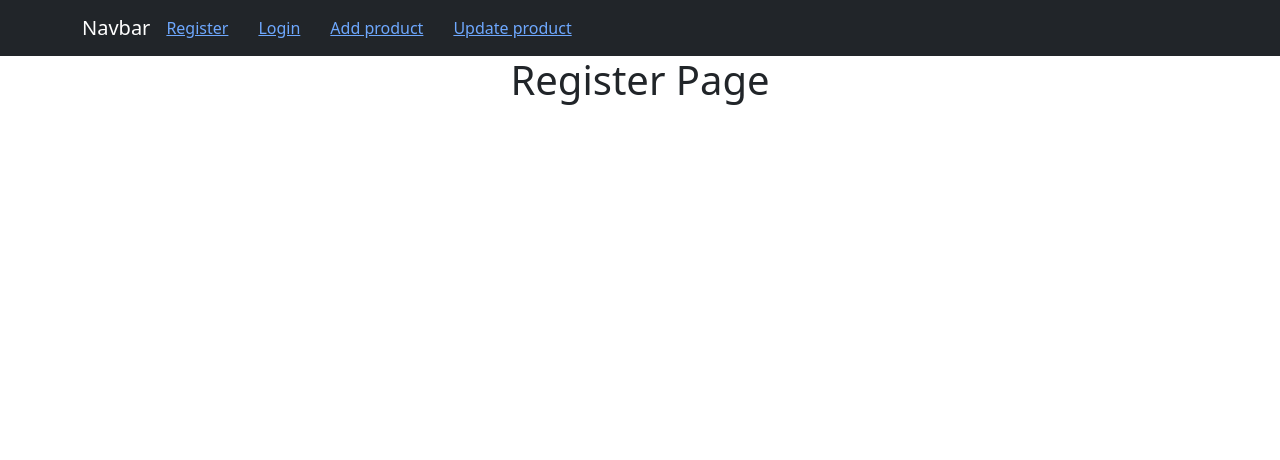
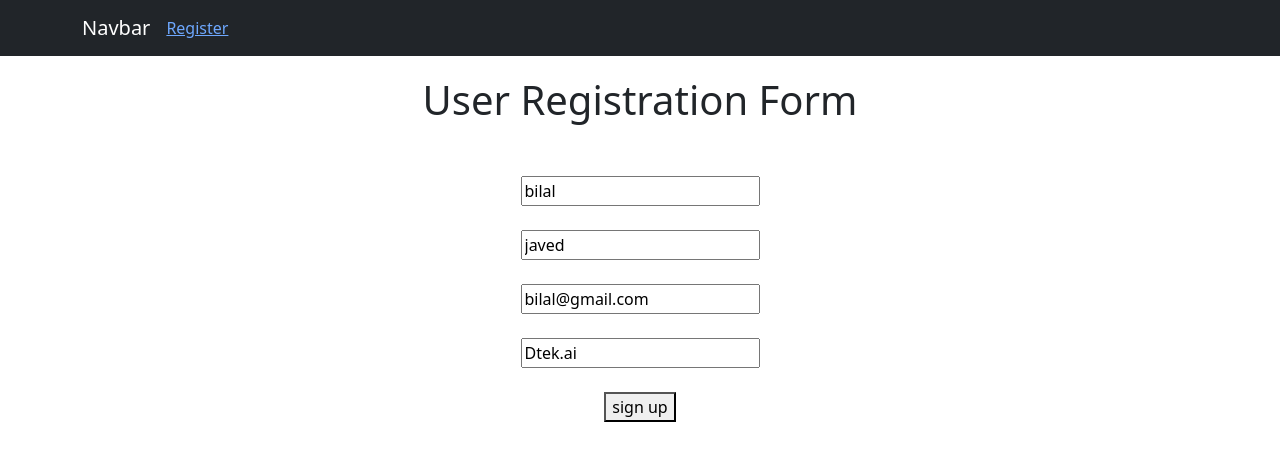
Before and after one commit to bilaljaved786/Ecommerce-Dashboard, a React (Create React App) app: page /Register in a window 1280 px wide. Shown: the top 460 px of the page. Built offline with nearby package versions, Linux system fonts and the light colour scheme.

Commit message:
setup routing and test complete flow

```diff
--- a/src/App.css
+++ b/src/App.css
@@ -9,6 +9,10 @@
 
 .nav_bar_wrapper a{
   padding-right: 30px;
+}
+
+.register-form-padding{
+  padding: 20px;
 }
 
 @media (prefers-reduced-motion: no-preference) {
--- a/src/App.js
+++ b/src/App.js
@@ -1,21 +1,22 @@
-import './App.css';
-import Header from './Components/Header';
 import { BrowserRouter, Route, Routes } from 'react-router-dom';
 import AddProduct from './Components/AddProduct';
 import UpdateProducts from './Components/UpdateProducts';
 import Register from './Components/Register';
 import Login from './Components/Login';
+import Home from './Components/Home';
+import Protected from './Components/Protected';
+import './App.css';
 
 function App() {
   return (
     <div className="App">
       <BrowserRouter>
-        <Header />
         <Routes>
-          <Route path="/Login" element={<Login />}></Route>
+          <Route path="/Home" element={<Protected cmp={Home} />}></Route>
+          <Route path="/Login"  element={<Protected cmp={Login} />}></Route>
           <Route path="/Register" element={<Register />}></Route>
-          <Route path="/Add_product" element={<AddProduct />}></Route>
-          <Route path="/update_product" element={<UpdateProducts />}></Route>
+          <Route path="/Add_product" element={<Protected cmp={AddProduct} />}></Route>
+          <Route path="/update_product" element={<Protected cmp={UpdateProducts} />}></Route>
         </Routes>
       </BrowserRouter>
     </div>
--- a/src/Components/AddProduct.js
+++ b/src/Components/AddProduct.js
@@ -1,6 +1,9 @@
+import Header from "./Header";
+
 function AddProduct() {
     return (
         <div>
+            <Header />
             <h1>Add product page</h1>
         </div>
     )
--- a/src/Components/Header.js
+++ b/src/Components/Header.js
@@ -1,18 +1,51 @@
-import { Navbar, Nav, Container } from "react-bootstrap";
+import { Navbar, Nav, Container, NavDropdown } from "react-bootstrap";
 import { Link } from "react-router-dom";
+import { useNavigate } from "react-router-dom";
 import '../App.css';
 
 function Header() {
+
+    // parse the stringfied user data
+    let user = JSON.parse(localStorage.getItem("login"));
+    let navigate = useNavigate();
+
+    // logout handler
+    function logoutUserHandle() {
+        localStorage.clear();
+        navigate("/Register");
+    }
+
     return (
         <Navbar bg="dark" data-bs-theme="dark">
             <Container>
-                <Navbar.Brand href="#home">Navbar</Navbar.Brand>
+                <Navbar.Brand onClick={() => navigate("/Home")}>Navbar</Navbar.Brand>
                 <Nav className="me-auto nav_bar_wrapper">
-                    <Link to={"/Register"}>Register</Link>
-                    <Link to={"/Login"}>Login</Link>
-                    <Link to={"/Add_product"}>Add product</Link>
-                    <Link to={"/update_product"}>Update product</Link>
+                    {
+                        localStorage.getItem("login") ?
+                            <>
+                                <Link to={"/Add_product"}>Add product</Link>
+                                <Link to={"/update_product"}>Update product</Link>
+                            </>
+                            :
+                            <>
+                                <Link to={"/Register"}>Register</Link>
+                                {
+                                    localStorage.getItem("Register")? <Link to={"/Login"}>Login</Link>: null
+                                }
+                            </>
+                    }
                 </Nav>
+                {
+                    // if login then show the login user otherwise null
+                    localStorage.getItem("login") ?
+                        <Nav>
+                            <NavDropdown title={user.First}>
+                                <NavDropdown.Item>Profile</NavDropdown.Item>
+                                <NavDropdown.Item onClick={logoutUserHandle}>Logout</NavDropdown.Item>
+                            </NavDropdown>
+                        </Nav>
+                        : null
+                }
             </Container>
         </Navbar>
     )
--- /dev/null
+++ b/src/Components/Home.js
@@ -0,0 +1,19 @@
+import Header from "./Header";
+import { useNavigate } from "react-router-dom";
+
+function Home() {
+    let navigate = useNavigate();
+
+    let login =  localStorage.getItem("login");
+    if (login == null) {
+        navigate("/Login")
+    }
+    return (
+            <>
+                <Header />
+                <h1>Dashboard page</h1>
+            </>
+    )
+}
+
+export default Home;
--- a/src/Components/Login.js
+++ b/src/Components/Login.js
@@ -1,7 +1,36 @@
+import Header from "./Header";
+import '../App.css';
+import { useState } from 'react';
+import { useNavigate } from 'react-router-dom';
+
 function Login() {
+
+    let [username, setUserName] = useState(null);
+    let [password, setPassword] = useState(null);
+    let navigate = useNavigate();
+
+    function submitHandler(event) {
+        event.preventDefault();
+
+        console.log("username and password", { username, password })
+        localStorage.setItem("login", JSON.stringify({ username, password }));
+        navigate("/Home");
+    }
+
     return (
-        <div>
+        <div className="App">
+            <Header />
             <h1>login page</h1>
+            <form onSubmit={(e) => submitHandler(e)}>
+
+                <input type="text" value={username} placeholder="user name"
+                    onChange={(e)=>setUserName(e.target.value)} /><br /><br />
+
+                <input type="text" value={password} placeholder="password"
+                    onChange={(e)=>setPassword(e.target.value)} /><br /><br />
+
+                <button type="submit">login user</button>
+            </form>
         </div>
     )
 }
--- /dev/null
+++ b/src/Components/Protected.js
@@ -0,0 +1,34 @@
+import { useEffect } from "react";
+import { useNavigate } from "react-router-dom";
+import { useLocation } from "react-router-dom";
+
+function Protected(props) {
+    let navigate = useNavigate();
+    let location = useLocation();
+
+    // handling of protected routes inside the useEffect hook
+    useEffect(() => {
+        console.log("useEffect calling", location.pathname);
+
+        let userRegister = localStorage.getItem("Register");
+        if (userRegister != null) {
+
+            let login = localStorage.getItem("login");
+            if (login == null)
+                navigate("/Login");
+            else
+                navigate("/Home");
+        } else
+            navigate("/Register");
+
+    }, []);
+
+    return (
+        <>
+        {console.log("path name from protected page", location.pathname)}
+            <props.cmp />
+        </>
+    )
+}
+
+export default Protected;
--- a/src/Components/Register.js
+++ b/src/Components/Register.js
@@ -1,7 +1,48 @@
+import { useState } from 'react';
+import { useNavigate } from 'react-router-dom';
+import Header from './Header';
+import '../App.css';
+
 function Register() {
+
+    let [First, setFname] = useState("bilal");
+    let [Last, setLname] = useState("javed");
+    let [Email, setEmail] = useState("bilal@gmail.com");
+    let [Company, setCompany] = useState("Dtek.ai");
+
+    let navigate = useNavigate();
+
+    async function submitHandler(e) {
+        e.preventDefault();
+
+        let data = { First, Last, Email, Company };
+        let result = await fetch("https://api-generator.retool.com/neM4z0/EmployeeAsync", {
+            method: 'POST',
+            headers: {
+                "Content-Type": "application/json",
+                "Accept": "application/json"
+            },
+            body: JSON.stringify(data)
+        })
+
+        result = await result.json();
+        localStorage.setItem("Register", JSON.stringify(result));
+        navigate("/Add_product");
+    }
+
     return (
         <div>
-            <h1>Register Page</h1>
+            <Header />
+            <h1 className="register-form-padding">User Registration Form</h1><br />
+            <form onSubmit={submitHandler}>
+
+                <input type="text" value={First} placeholder='First Name' onChange={(e) => setFname(e.target.value)} ></input> <br /> <br />
+                <input type="text" placeholder='Last Name' value={Last} onChange={(e) => setLname(e.target.value)} ></input> <br /> <br />
+                <input type="text" placeholder='Email' value={Email} onChange={(e) => setEmail(e.target.value)}></input> <br /> <br />
+                <input type="text" placeholder='Company Name' value={Company} onChange={(e) => setCompany(e.target.value)}></input> <br /> <br />
+
+                <button type="submit" >sign up</button>
+            </form>
         </div>
     )
 }
--- a/src/Components/UpdateProducts.js
+++ b/src/Components/UpdateProducts.js
@@ -1,6 +1,9 @@
+import Header from "./Header";
+
 function UpdateProducts() {
     return (
         <div>
+            <Header />
             <h1>update product page</h1>
         </div>
     )
```
